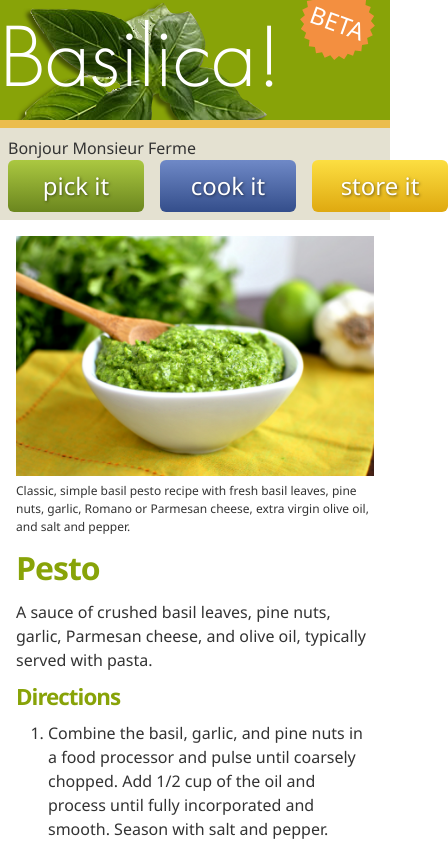
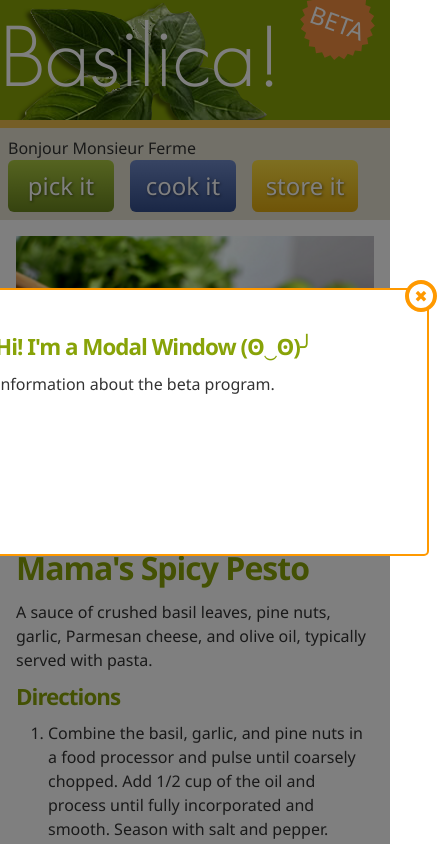
Before and after one commit to front-end-foundations/sushi-rollup, a website: page app/index.html in a window 390 px wide. Both pictures are taken after a click on the link "BETA". Shown: the top 844 px of the page, 448 px wide, since content can reach past the window. Drawn offline with Linux system fonts and the light colour scheme; no server answers.

Commit message:
added modal

```diff
--- a/app/index.html
+++ b/app/index.html
@@ -14,7 +14,7 @@
     </header>
 
     <nav>
-      <p>Bonjour Monsieur Ferme</p>
+      <p class="quote">Bonjour Monsieur Ferme</p>
       <ul>
         <li class="nav-pickit"><a href="#">pick it</a></li>
         <li class="nav-cookit"><a href="#">cook it</a></li>
@@ -143,5 +143,15 @@
       <p>Beta until the leaves have wilted</p>
       <p>Copyright Basilica! All Rights Reserved</p>
     </footer>
+
+    <div class="modal-outer">
+      <div class="modal">
+        <h3>Hi! I'm a Modal Window (ʘ‿ʘ)╯</h3>
+        <p>Information about the beta program.</p>
+        <a class="closer" href="#0">✖︎</a>
+      </div>
+    </div>
+
+    <script src="js/index.js"></script>
   </body>
 </html>
--- a/app/js/index.js
+++ b/app/js/index.js
@@ -0,0 +1,39 @@
+var API = "https://ron-swanson-quotes.herokuapp.com/v2/quotes";
+
+fetch(API)
+  .then(function (response) {
+    return response.json();
+  })
+  .then(function (data) {
+    document.querySelector(".quote").innerText = data[0];
+  });
+
+// ==
+
+const el = document.querySelector("h2");
+
+const basilChefs = ["mama", "papa", "baby"];
+const basilTexture = ["greasy", "frozen", "spicy"];
+
+function random(array) {
+  const max = array.length;
+  const randomIndex = Math.floor(Math.random() * max);
+  return array[randomIndex];
+}
+
+var recipeName = `${random(basilChefs)}'s ${random(basilTexture)} pesto`;
+
+el.innerHTML = recipeName;
+
+// ==
+
+var modal = document.querySelector(".modal");
+var modalOuter = document.querySelector(".modal-outer");
+
+function showPopover(event) {
+  if (!event.target.matches(".beta, .closer")) return;
+  modalOuter.classList.toggle("open");
+  event.preventDefault();
+}
+
+document.addEventListener("click", showPopover);
--- /dev/null
+++ b/node/basilnode.js
@@ -0,0 +1,23 @@
+function random() {
+  const max = 3;
+  // const randomIndex = Math.random();
+  // const randomIndex = Math.random() * max;
+  const randomIndex = Math.floor(Math.random() * max);
+  return randomIndex;
+}
+
+const basilChef = ["mama", "papa", "baby"];
+const basilTexture = ["greasy", "frozen", "spicy"];
+
+function randomItem(array) {
+  const randomIndex = random();
+  return array[randomIndex];
+}
+
+function makeBasil() {
+  return `<h2>${randomItem(basilChef)}'s ${randomItem(
+    basilTexture
+  )} basil</h2>`;
+}
+
+console.log(makeBasil());
--- a/scss/imports/_base.scss
+++ b/scss/imports/_base.scss
@@ -1,4 +1,10 @@
-@import url(font/stylesheet.css);
+@font-face {
+  font-family: "futura_stdlight";
+  src: url("font/futurastd-light-webfont-webfont.woff2") format("woff2"),
+    url("font/futurastd-light-webfont-webfont.woff") format("woff");
+  font-weight: normal;
+  font-style: normal;
+}
 
 html {
   --basil-green: #88a308;
@@ -49,6 +55,7 @@ h3 {
 
 h2 {
   font-size: 2rem;
+  text-transform: capitalize;
 }
 
 a {
--- /dev/null
+++ b/scss/imports/_modal.scss
@@ -0,0 +1,51 @@
+.modal {
+  max-width: 600px;
+  min-width: 400px;
+  padding: 2rem;
+  border-radius: 5px;
+  min-height: 200px;
+  border: 2px solid var(--orange);
+  background: white;
+  transform: translateY(200%);
+  transition: transform 1s;
+}
+
+.modal-outer.open .modal {
+  transform: translateY(0);
+}
+
+.closer {
+  position: absolute;
+  top: -10px;
+  right: -10px;
+  width: 1.5rem;
+  height: 1.5rem;
+  background: #fff;
+  color: var(--orange);
+  border: 4px solid var(--orange);
+  border-radius: 50%;
+  text-align: center;
+  line-height: 1.5rem;
+  cursor: pointer;
+}
+
+.modal-outer {
+  display: grid;
+  background: rgba(0, 0, 0, 0.5);
+  position: fixed;
+  height: 100vh;
+  width: 100vw;
+  top: 0;
+  left: 0;
+  justify-content: center;
+  align-items: center;
+  /* Hide this until we need it */
+  opacity: 0;
+  pointer-events: none;
+  transition: opacity 0.2s;
+}
+
+.modal-outer.open {
+  opacity: 1;
+  pointer-events: all;
+}
--- a/scss/imports/_nav.scss
+++ b/scss/imports/_nav.scss
@@ -27,8 +27,11 @@ nav {
     color: #fff;
     text-shadow: 1px 1px 3px rgba(0, 0, 0, 0.5);
     border-radius: 6px;
-    min-width: 120px;
+    min-width: 90px;
     display: inline-block;
+    @media (min-width: $break-two) {
+      min-width: 120px;
+    }
   }
 
   .nav-storeit a {
--- a/scss/styles.scss
+++ b/scss/styles.scss
@@ -3,3 +3,4 @@
 @import "imports/header";
 @import "imports/nav";
 @import "imports/content";
+@import "imports/modal";
```
Also changed, not shown: node/package.json (added, +15 -0 lines), app/css/styles.css, 2 other files.
